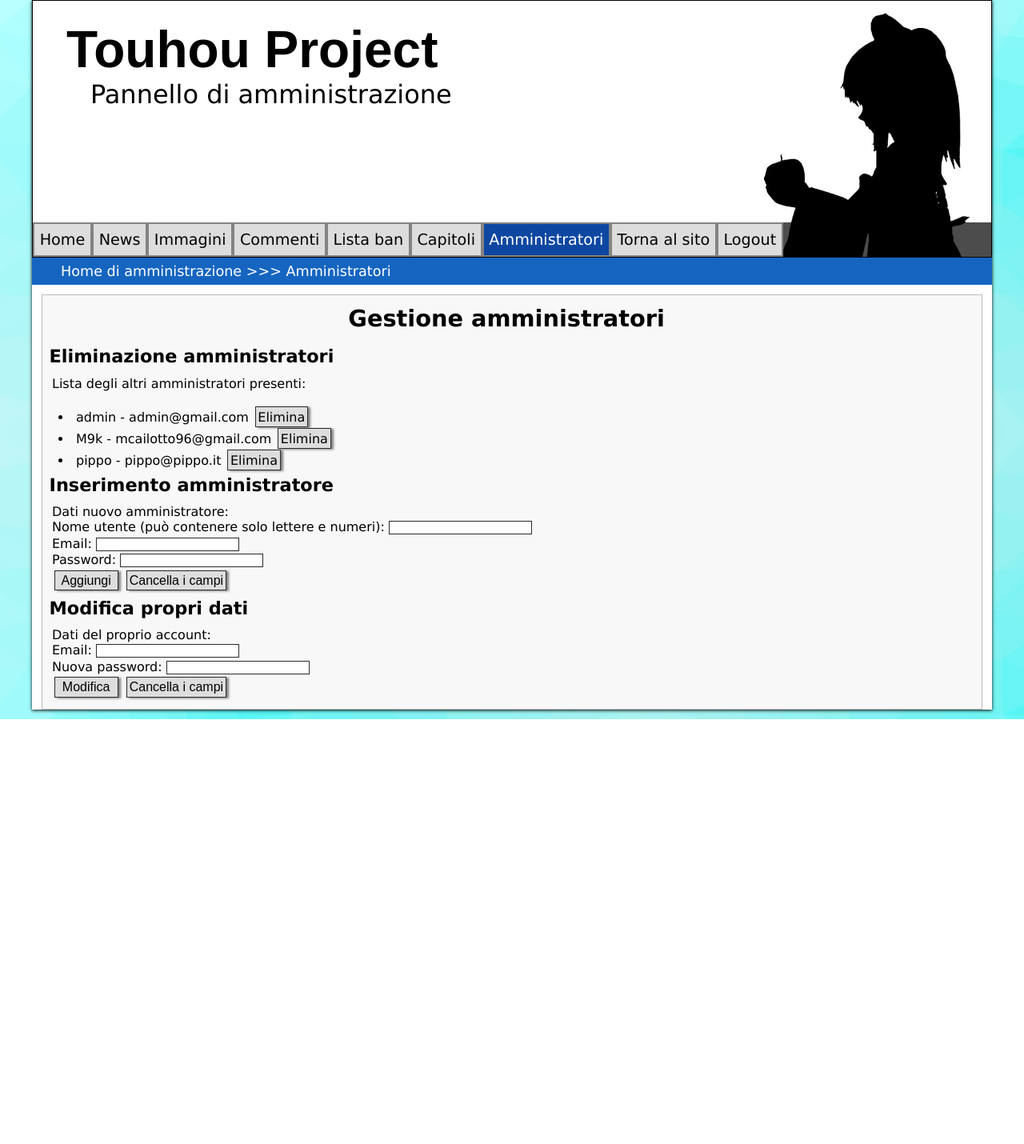
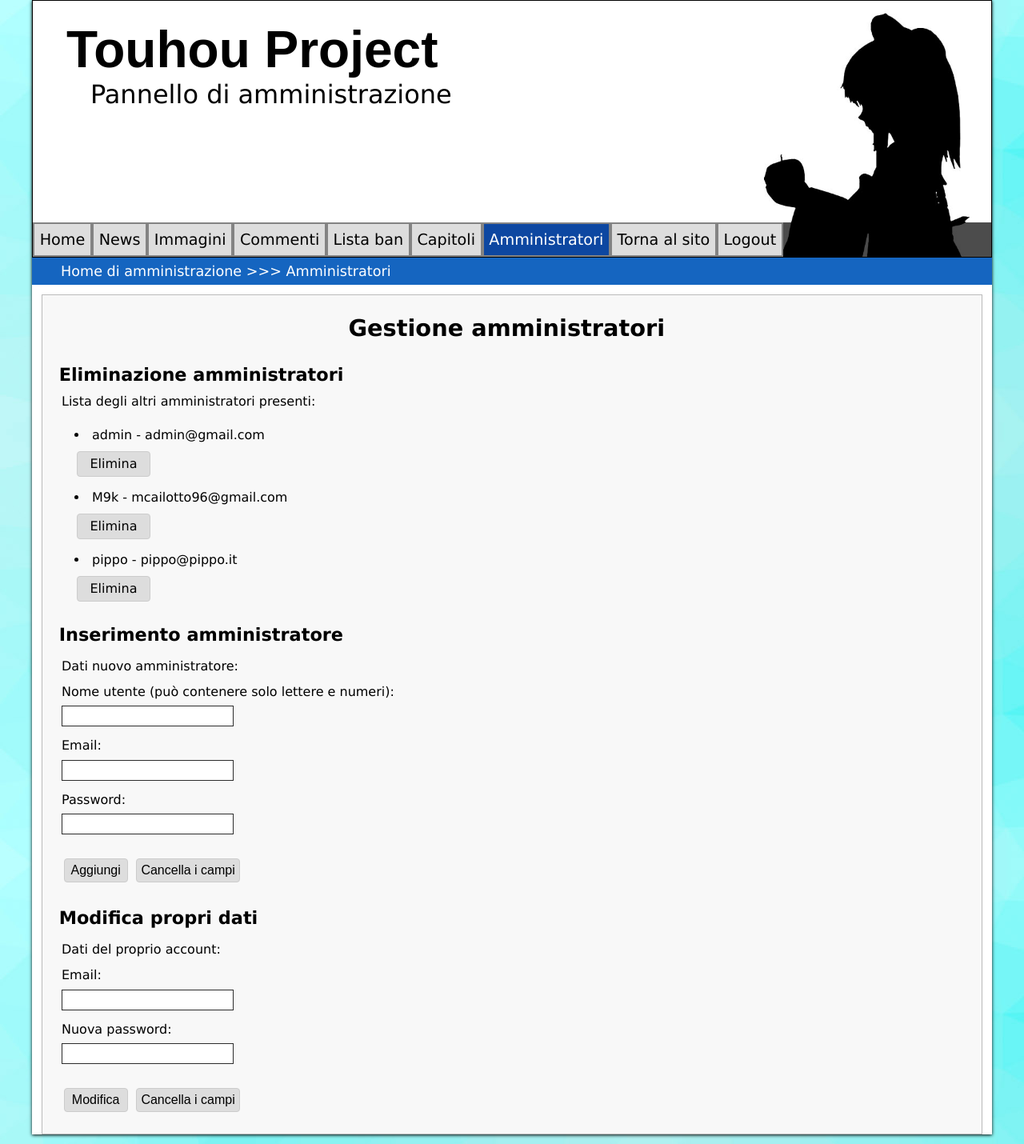
Before and after one commit to M9k/TecWeb-TouhouProject-website, a PHP site: page /tecwebs/admin/gestioneamministratori.php in a window 1280 px wide. Shown: the whole page at 80% size. Before the commit the page ends 899 px from the top, so only its background shows below. Run offline with PHP 8.4, Linux system fonts and the light colour scheme; the visitor is signed in with stand-in values (Sample User, id 1); data comes from the database, SQL or seed files in the repository; data that the repository does not hold is empty.

Commit message:
stile form amministratori (da verificare)

```diff
--- a/Touhou_static/admin/gestioneamministratori.php
+++ b/Touhou_static/admin/gestioneamministratori.php
@@ -85,8 +85,8 @@ else
 		<form id="addadmin" action="gestioneamministratoriaction.php" method="post">
 			<fieldset id="addadminfield">
 				<legend>Dati nuovo amministratore:</legend>
-				<label for="usernameinput">Nome utente (può contenere solo lettere e numeri):</label> <input name="username" type="text" id="usernameinput"/><br/>
-				<label for="emailinput">Email:</label> <input name="email" type="text" id="emailinput"/><br/>
+				<label for="usernameinput">Nome utente (può contenere solo lettere e numeri):</label> <input name="username" type="text" id="usernameinput"/>
+				<label for="emailinput">Email:</label> <input name="email" type="text" id="emailinput"/>
 				<label for="passwordinput">Password:</label> <input name="password" type="text" id="passwordinput"/><br/>
 				<input type="submit" value="Aggiungi" name="submit"/> <input type="reset" value="Cancella i campi" name="reset"/>
 			</fieldset>
@@ -96,7 +96,7 @@ else
 			<fieldset id="editaccountinfofield">
 			<legend>Dati del proprio account:</legend>
 			<label for="newemailinput">Email:</label>
-				<input value="<?php echo $dbConnection->getAdminEmail($_SESSION['username']); ?>" name="newemail" type="text" id="newemailinput"/><br/>
+				<input value="<?php echo $dbConnection->getAdminEmail($_SESSION['username']); ?>" name="newemail" type="text" id="newemailinput"/>
 				<label for="newpasswordinput">Nuova password:</label>
 				<input name="newpassword" type="text" id="newpasswordinput"/><br/>
 				<input type="submit" value="Modifica" name="submit"/>
--- a/Touhou_static/style/admin.css
+++ b/Touhou_static/style/admin.css
@@ -1,7 +1,7 @@
 #contenuto {
     margin: auto;
-	width: 98%;
-	padding: 1%;
+    width: 96%;
+    padding: 2%;
     position: relative;
     min-height: 10em;
 }
@@ -11,6 +11,7 @@
     max-height: 60%;
     margin: 2pt 4pt;
 }
+
 #contenuto ul {
     list-style: inside;
 }
@@ -23,7 +24,7 @@
 #loginform legend {
     font-size: 2em;
     display: block;
-	margin: 1em 0;
+    margin: 0.5em 0;
 }
 
 #loginform input#username, input#password {
@@ -34,31 +35,56 @@
     margin: 2px 6px 16px 0;
 }
 
+#addadmin input#usernameinput, input#emailinput, input#passwordinput, #editaccountinfo input#newemailinput, input#newpasswordinput {
+
+    display: block;
+    font-size: 1em;
+    /*width: 100%;*/
+    padding: 3px;
+    margin-bottom: 0.5em;
+}
+
+#addadmin label, legend, #editaccountinfo label, legend {
+    line-height: 2em;
+}
+
 #wronglogin {
     color: red;
 }
-
 
 #errorecommento, #erroretitolo, #erroretitoloimmagine, #erroredescrizione, #erroretesto {
     float: right;
     color: red;
 }
+
 #erroreAdd {
     color: red;
 }
+
 #textform {
     width: 100%;
 }
+
 #contenuto {
     float: none;
+    margin-bottom: 2%;
 }
+
 .newsimage {
     clear: both;
 }
+
 .listelementwithbuttons {
-	margin: 0.5em;
+    margin: 1em;
 }
-@media handheld, screen and (max-width: 680px), only screen and (max-device-width:680px) {
+
+.listelementwithbuttons .button {
+    width: 7%;
+    display: block;
+    margin-top: 0.7em;
+}
+
+@media handheld, screen and (max-width: 680px), only screen and (max-device-width: 680px) {
     #contenuto {
         width: 100%;
     }
--- a/Touhou_static/style/style.css
+++ b/Touhou_static/style/style.css
@@ -22,6 +22,7 @@ body {
     min-width: 65%;
     box-shadow: 0.1pt 1pt 3pt black;
 }
+
 a {
     color: #004D99;
 }
@@ -51,21 +52,27 @@ input[type="text"], textarea {
 }
 
 input[type="submit"], input[type="reset"], button[type="submit"], button, .button {
+    -webkit-appearance:none; /*  questo segnala un warning quando lo valido ma permette visulaizzazione corretta sui safari ios*/
     text-decoration: none;
     background-color: #DDDDDD;
     color: #000000;
     text-align: center;
     min-width: 5em;
-  border: 1pt #2c2c2c solid;
+    border: 1pt #ccc solid;
+    border-radius: 3pt;
     font-size: 1.0em;
-  box-shadow: 2pt 1pt 2pt grey;
-  padding: 2pt;
+    /*box-shadow: 2pt 1pt 2pt grey;*/
+    padding: 4pt;
     margin: 2pt;
+    cursor: pointer;
+
 }
+
 input[type="submit"]:hover, input[type="reset"]:hover, button[type="submit"]:hover, button:hover, .button:hover {
     background-color: #0D47A1;
     color: #FFFFFF;
 }
+
 .bigbutton {
     min-width: 7em;
     font-size: 1.2em;
@@ -96,13 +103,14 @@ h2:first-of-type {
 }
 
 h3, dt {
-  margin-top: 0.5%;
+    margin-top: 2.5%;
     margin-bottom: 1%;
     left: -0.3%;
     position: relative;
     font-size: 1.4em;
     clear: both;
 }
+
 .optionsnewsdiv {
     padding: 4pt;
 }
@@ -158,8 +166,7 @@ h3, dt {
 
 #menu li {
     float: left;
-  border: 2pt solid #838383;
-  ;
+    border: 2pt solid #838383;;
     text-align: center;
     font-size: 1.2em;
 }
@@ -237,6 +244,7 @@ a {
     color: #004D99;
 
 }
+
 #contenuto div.newsimage img {
     width: 30%;
     display: inline;
```
Lines whose indentation alone changed are shown as unchanged.
